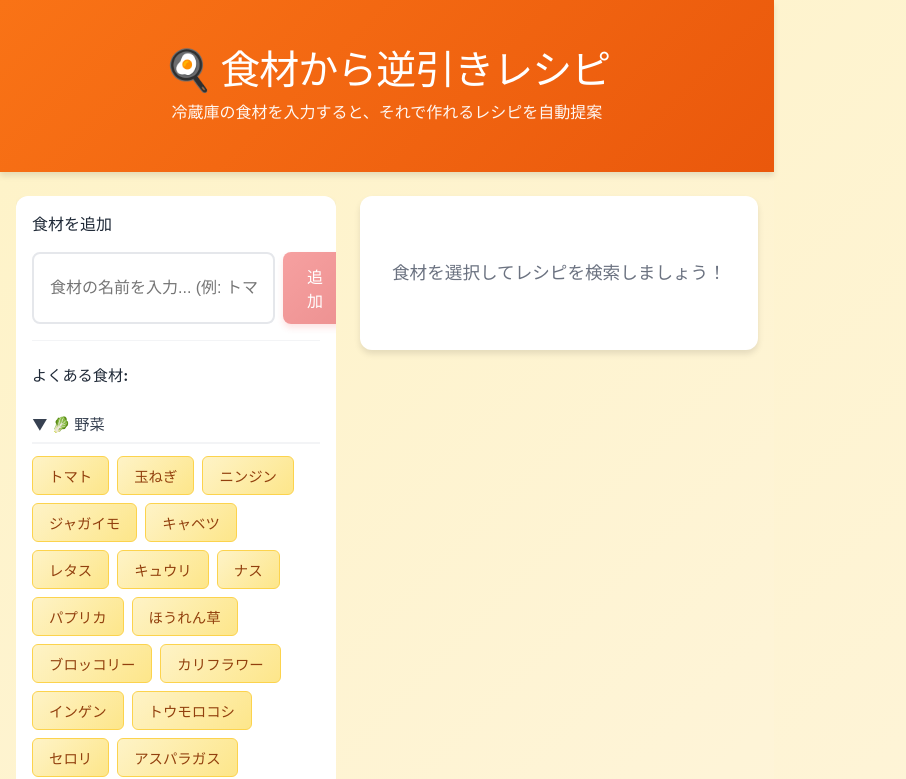
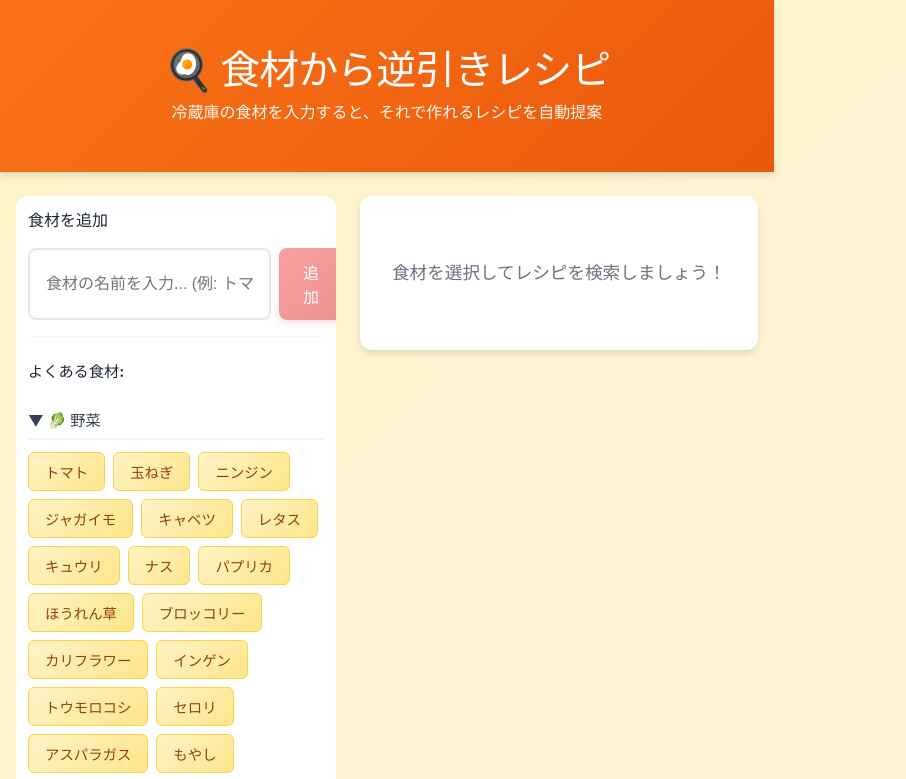
Before and after one commit to marutaniiine/recipe-finder, a React app in the folder app/: page / in a window 1280 px wide. Shown: the top 779 px of the page, without its empty margins (0-906 px from the left). Built offline with nearby package versions, Linux system fonts and the light colour scheme; the HTML template or start-up script is replaced by a standard one.

Commit message:
Fix input box overflow: reduce padding and ensure box-sizing

```diff
--- a/app/src/App.css
+++ b/app/src/App.css
@@ -64,7 +64,8 @@ body {
   width: 320px;
   min-width: 320px;
   max-width: 320px;
-  overflow-x: hidden;
+  overflow: hidden;
+  box-sizing: border-box;
 }
 
 .results-section {
--- a/app/src/components/IngredientInput.css
+++ b/app/src/components/IngredientInput.css
@@ -1,9 +1,10 @@
 .ingredient-input {
   background: white;
-  padding: 1rem;
+  padding: 0.75rem;
   border-radius: 12px;
   box-shadow: 0 4px 6px rgba(0, 0, 0, 0.1);
-  margin-bottom: 1.5rem;
+  margin-bottom: 1rem;
+  box-sizing: border-box;
 }
 
 .ingredient-input h2 {
```
